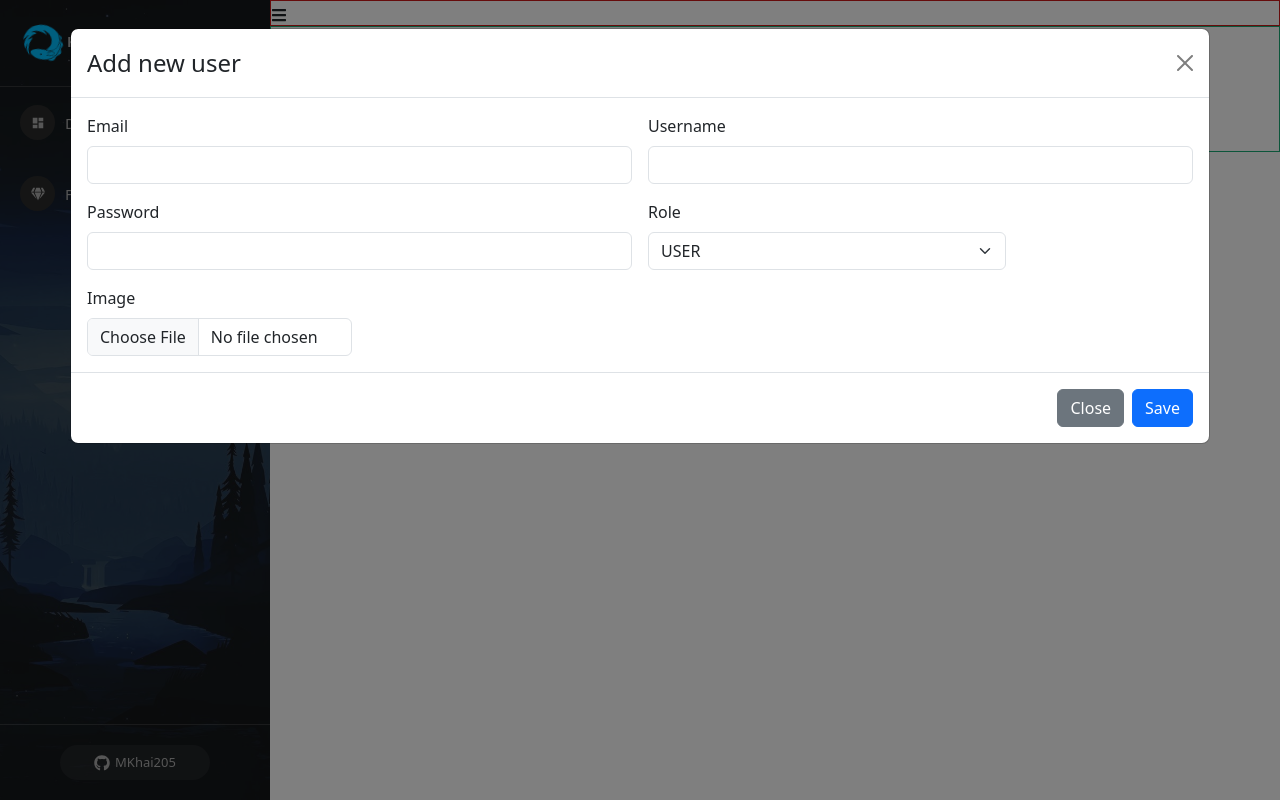
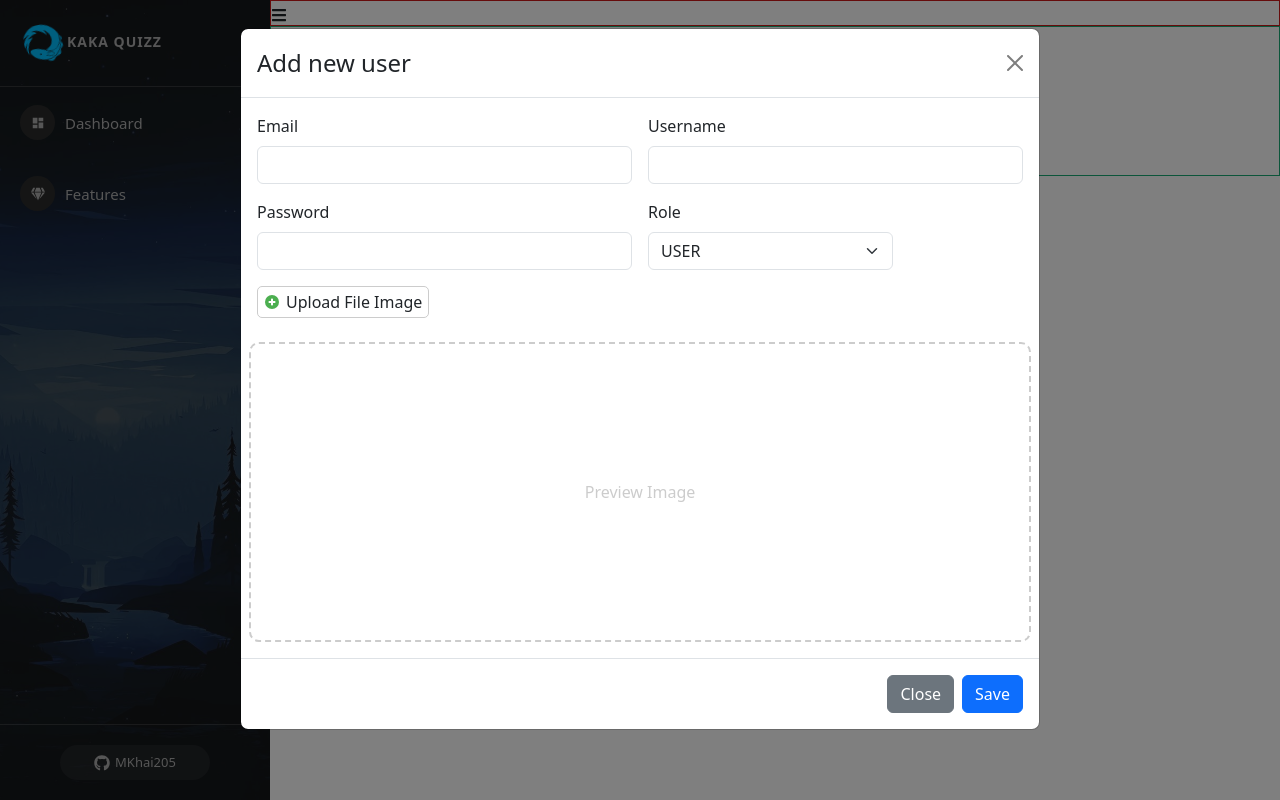
Before and after one commit to Mkhai205/react-hook, a React (Create React App) app: page /admins/manage-user in a window 1280 px wide. Both pictures are taken after a click on the button "Launch demo modal". Built offline with nearby package versions, Linux system fonts and the light colour scheme.

Commit message:
style modal create user

```diff
--- a/src/components/Admin/Content/ManageUser.js
+++ b/src/components/Admin/Content/ManageUser.js
@@ -1,4 +1,5 @@
 import ModalCreateUser from './ModalCreateUser';
+import './ManageUser.scss';
 
 const ManageUser = (props) => {
     return (
@@ -12,8 +13,8 @@ const ManageUser = (props) => {
                 </div>
                 <div>
                     table user
-                    <ModalCreateUser />
                 </div>
+                <ModalCreateUser />
             </div>
         </div>
     );
--- /dev/null
+++ b/src/components/Admin/Content/ManageUser.scss
@@ -0,0 +1,41 @@
+.manager-user-container {
+    .manager-user-header {
+        .manager-user-main {
+        }
+    }
+}
+
+.modal-create-user {
+    .img-preview {
+        height: 300px;
+        border: 2px dashed #ccc;
+        border-radius: 10px;
+        display: flex;
+        justify-content: center;
+        align-items: center;
+        color: #ccc;
+
+        img {
+            width: 60%;
+            height: 90%;
+            object-fit: cover;
+            border-radius: 10px;
+        }
+    }
+
+    .label-upload {
+        border: 1px solid #ccc;
+        border-radius: 5px;
+        padding: 3px 6px;
+        display: flex;
+        align-items: center;
+        gap: 6px;
+        width: fit-content;
+        cursor: pointer;
+        &:hover {
+            background-color: #f0f0f0;
+            transform: scale(1.05);
+        }
+    }
+
+}
--- a/src/components/Admin/Content/ModalCreateUser.js
+++ b/src/components/Admin/Content/ModalCreateUser.js
@@ -1,12 +1,27 @@
 import { useState } from 'react';
 import Button from 'react-bootstrap/Button';
 import Modal from 'react-bootstrap/Modal';
+import { FcPlus } from 'react-icons/fc';
 
 const ModalCreateUser = (props) => {
     const [show, setShow] = useState(false);
 
     const handleClose = () => setShow(false);
     const handleShow = () => setShow(true);
+
+    const [email, setEmail] = useState('');
+    const [username, setUsername] = useState('');
+    const [password, setPassword] = useState('');
+    const [role, setRole] = useState('USER');
+    const [image, setImage] = useState('');
+    const [previewImage, setPreviewImage] = useState('');
+
+    const handleUpLoadImage = (event) => {
+        if (event.target && event.target.files && event.target.files[0]) {
+            setPreviewImage(URL.createObjectURL(event.target.files[0]));
+            setImage(event.target.files[0]);
+        }
+    }
 
     return (
         <>
@@ -17,8 +32,9 @@ const ModalCreateUser = (props) => {
             <Modal
                 show={show}
                 onHide={handleClose}
-                size="xl"
+                size="lg"
                 backdrop="static"
+                className='modal-create-user'
             >
                 <Modal.Header closeButton>
                     <Modal.Title>Add new user</Modal.Title>
@@ -27,26 +43,58 @@ const ModalCreateUser = (props) => {
                     <form className="row g-3">
                         <div className="col-md-6">
                             <label className="form-label">Email</label>
-                            <input type="email" className="form-control" />
+                            <input
+                                type="email"
+                                className="form-control"
+                                value={email}
+                                onChange={(event) => setEmail(event.target.value)}
+                            />
                         </div>
                         <div className="col-md-6">
                             <label className="form-label">Username</label>
-                            <input type="password" className="form-control" />
+                            <input
+                                type="text"
+                                className="form-control"
+                                value={username}
+                                onChange={(event) => setUsername(event.target.value)}
+                            />
                         </div>
                         <div className="col-md-6">
                             <label className="form-label">Password</label>
-                            <input type="text" className="form-control" />
+                            <input
+                                type="text"
+                                className="form-control"
+                                value={password}
+                                onChange={(event) => setPassword(event.target.value)}
+                            />
                         </div>
                         <div className="col-md-4">
                             <label className="form-label">Role</label>
-                            <select className="form-select">
-                                <option selected value="USER">USER</option>
+                            <select
+                                className="form-select"
+                                value={role}
+                                onChange={(event) => setRole(event.target.value)}
+                            >
+                                <option value="USER">USER</option>
                                 <option value="ADMIN">ADMIN</option>
                             </select>
                         </div>
-                        <div className='col-md-3'>
-                            <label className="form-label">Image</label>
-                            <input type="file" className="form-control" />
+                        <div className='col-md-12'>
+                            <label className="form-label label-upload" htmlFor='upload-file'>
+                                <FcPlus />
+                                Upload File Image
+                            </label>
+                            <input
+                                type="file"
+                                id='upload-file' hidden
+                                onChange={(event) => handleUpLoadImage(event)}
+                            />
+                        </div>
+                        <div className="col-md-12 img-preview">
+                            {previewImage ?
+                                <img src={previewImage} alt="preview" />
+                                : <span>Preview Image</span>
+                            }
                         </div>
                     </form>
                 </Modal.Body>
```
